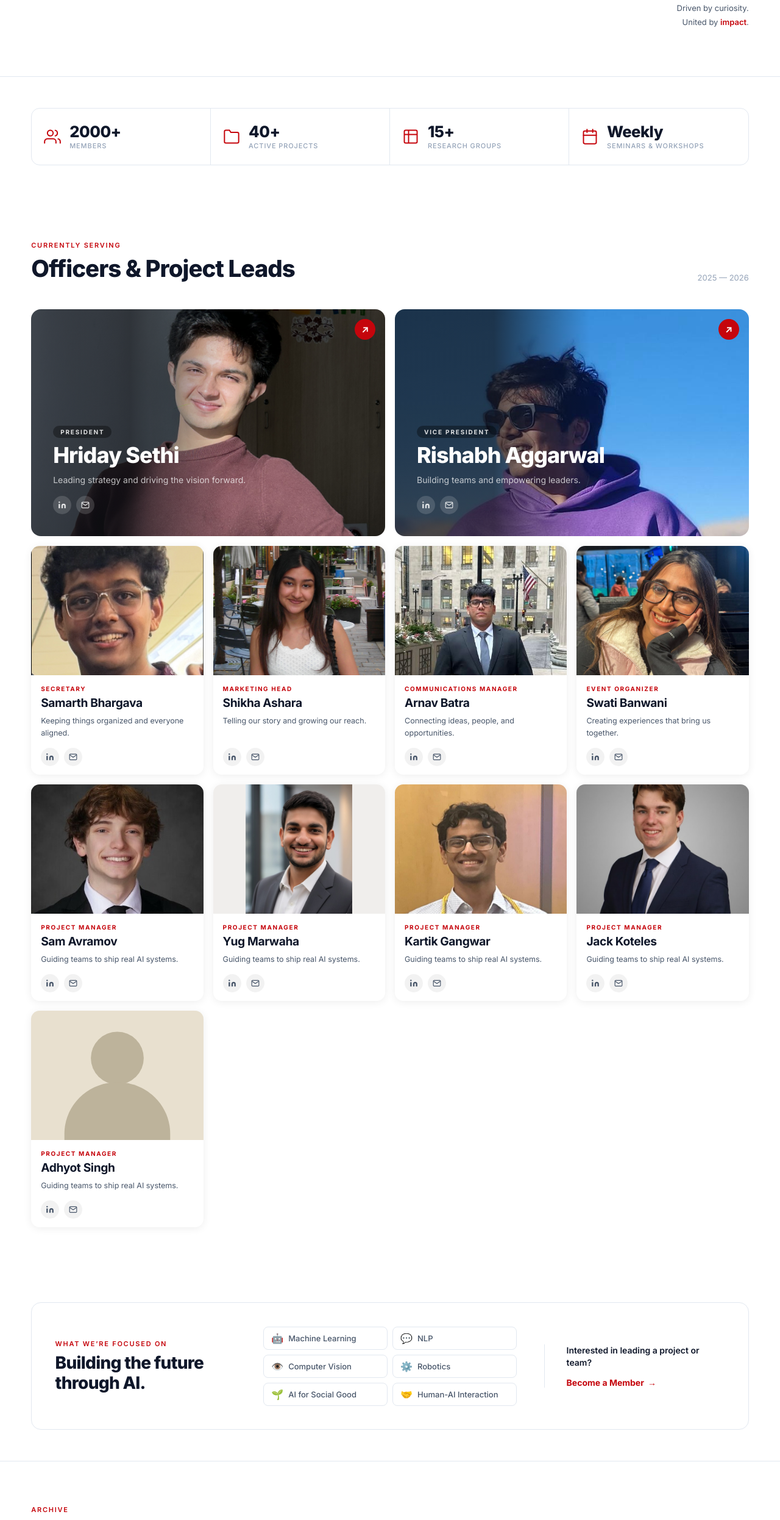
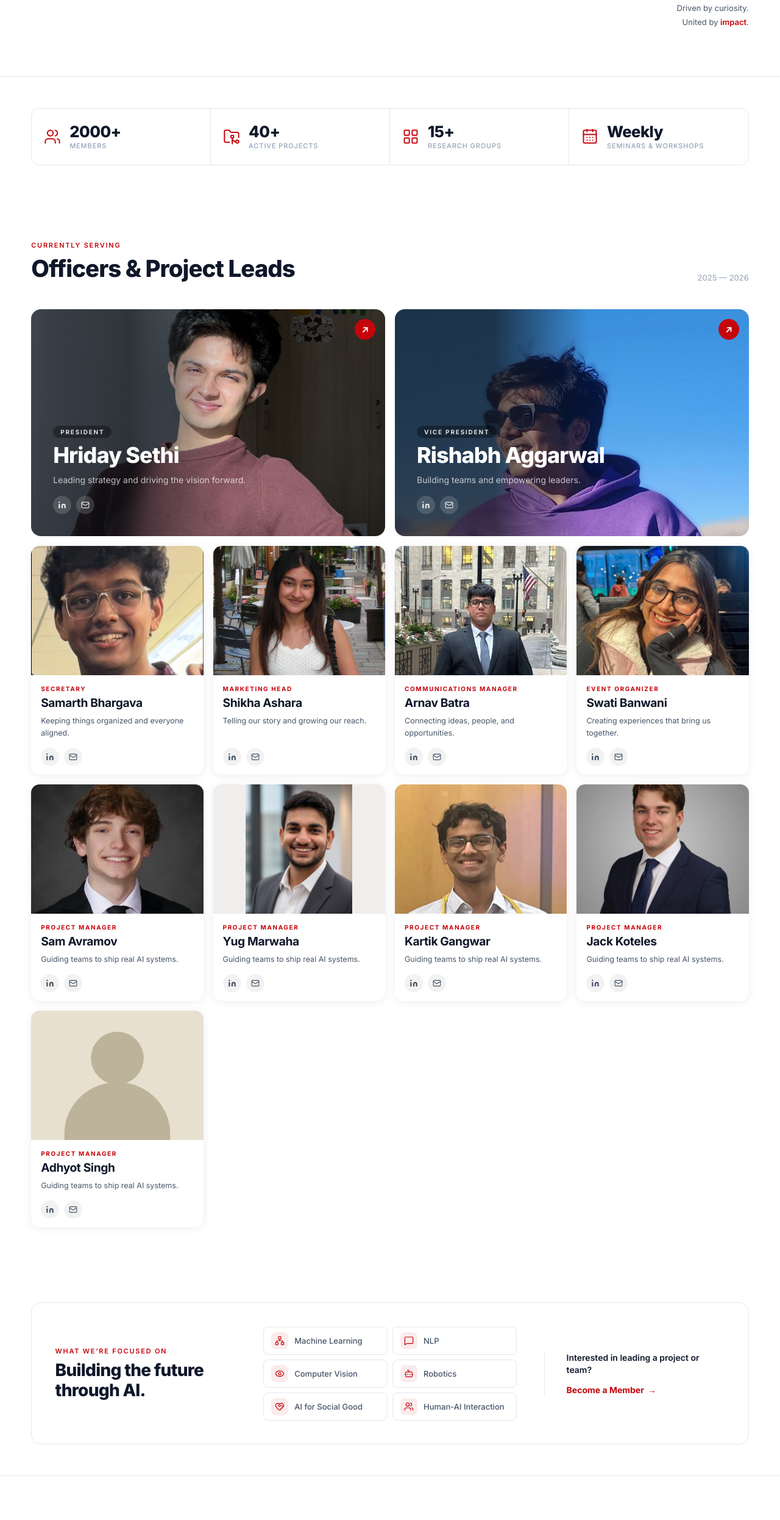
Before and after one commit to aiclubuwmadison/aiclubuwmadison.github.io, a React (Vite) app: page /leadership in a window 1280 px wide. Shown: the part 785-3277 px from the top of the page at 61% size. Built offline with nearby package versions, Linux system fonts and the light colour scheme.

Commit message:
Update Leadership page layout and styles

```diff
--- a/src/components/Leadership.css
+++ b/src/components/Leadership.css
@@ -304,12 +304,20 @@
   display: grid; grid-template-columns: 1fr 1fr; gap: 8px;
 }
 .lead-focus-topic {
-  display: flex; align-items: center; gap: 8px;
+  display: flex; align-items: center; gap: 10px;
   font-size: 13px; font-weight: 500; color: var(--atmos-ink-soft);
   padding: 8px 12px; border-radius: 8px;
   background: var(--atmos-paper); border: 1px solid var(--atmos-hairline);
 }
-.lead-focus-topic-icon { font-size: 16px; flex-shrink: 0; }
+.lead-focus-topic-icon {
+  width: 28px; height: 28px;
+  flex-shrink: 0;
+  display: inline-flex; align-items: center; justify-content: center;
+  border-radius: 8px;
+  background: rgba(197, 5, 12, 0.08);
+  color: var(--atmos-badger);
+}
+.lead-focus-topic-icon svg { width: 16px; height: 16px; }
 
 .lead-focus-cta {
   display: flex; flex-direction: column; align-items: flex-start; gap: 14px;
@@ -376,6 +384,12 @@
 }
 .atmos-archive-panel.is-open { max-height: 6000px; opacity: 1; padding-bottom: 32px; }
 
+.lead-archive-roster {
+  display: flex; flex-direction: column;
+  gap: clamp(20px, 3vw, 32px);
+  padding: 8px 28px 0;
+}
+
 .lead-archive-grid {
   display: grid; grid-template-columns: repeat(auto-fill, minmax(140px,1fr));
   gap: 16px; padding: 8px 28px 0;
--- a/src/components/Leadership.jsx
+++ b/src/components/Leadership.jsx
@@ -1,6 +1,43 @@
 import { useState, useRef, useEffect } from 'react';
 import { Link } from 'react-router-dom';
+import {
+  Mail,
+  Network,
+  MessageSquare,
+  Eye,
+  Bot,
+  HeartHandshake,
+  Users,
+  FolderGit2,
+  LayoutGrid,
+  CalendarDays,
+} from 'lucide-react';
 import './Leadership.css';
+
+const PORTRAIT_PLACEHOLDER = '/images/portraits/_placeholder.svg';
+
+function handlePortraitError(event) {
+  const img = event.currentTarget;
+  if (img.src.endsWith('_placeholder.svg')) return;
+  img.src = PORTRAIT_PLACEHOLDER;
+}
+
+function useResolvedPortrait(file) {
+  const target = `/images/portraits/${file}`;
+  const [src, setSrc] = useState(target);
+  useEffect(() => {
+    setSrc(target);
+    const probe = new Image();
+    probe.onload = () => setSrc(target);
+    probe.onerror = () => setSrc(PORTRAIT_PLACEHOLDER);
+    probe.src = target;
+    return () => {
+      probe.onload = null;
+      probe.onerror = null;
+    };
+  }, [target]);
+  return src;
+}
 
 function useWaveCanvas() {
   const ref = useRef(null);
@@ -91,12 +128,6 @@ const IconLinkedIn = () => (
     <rect x="2" y="9" width="4" height="12"/><circle cx="4" cy="4" r="2"/>
   </svg>
 );
-const IconMail = () => (
-  <svg viewBox="0 0 24 24" fill="none" stroke="currentColor" strokeWidth="2" width="14" height="14" aria-hidden="true">
-    <path d="M4 4h16c1.1 0 2 .9 2 2v12c0 1.1-.9 2-2 2H4c-1.1 0-2-.9-2-2V6c0-1.1.9-2 2-2z"/><polyline points="22,6 12,13 2,6"/>
-  </svg>
-);
-
 const Socials = ({ link }) => (
   <div className="lead-socials">
     {link && (
@@ -105,25 +136,63 @@ const Socials = ({ link }) => (
       </a>
     )}
     <a href="mailto:aiclubuwmadison@gmail.com" className="lead-social-btn" aria-label="Email">
-      <IconMail />
+      <Mail size={14} strokeWidth={2} aria-hidden="true" />
     </a>
   </div>
 );
 
-const ArchiveRoster = ({ data }) => (
-  <div className="lead-archive-grid">
-    {data.flat().map((m, i) => (
-      <div className="lead-archive-card" key={i}>
-        <div className="lead-archive-photo">
-          <img src={`/images/portraits/${m.file}`} alt={m.name} loading="lazy" />
+const FeaturedCard = ({ m }) => {
+  const src = useResolvedPortrait(m.file);
+  return (
+    <div
+      className="lead-featured-card"
+      style={{ backgroundImage: `linear-gradient(to right, rgba(18,18,22,0.72) 28%, rgba(18,18,22,0.0) 55%), url('${src}')` }}
+    >
+      <div className="lead-featured-arrow" aria-hidden="true">↗</div>
+      <span className="lead-card-role lead-card-role--light">{m.title}</span>
+      <h3 className="lead-featured-name">{m.name}</h3>
+      <p className="lead-featured-desc">{ROLE_DESC[m.title] || ''}</p>
+      <Socials link={m.link} />
+    </div>
+  );
+};
+
+const ArchiveRoster = ({ data }) => {
+  const all = data.flat();
+  const featured = all.slice(0, 2);
+  const team = all.slice(2);
+
+  return (
+    <div className="lead-archive-roster">
+      {featured.length > 0 && (
+        <div className="lead-featured-grid">
+          {featured.map((m) => <FeaturedCard key={m.name} m={m} />)}
+        </div>
+      )}
+
+      {team.length > 0 && (
+        <div className="lead-team-grid">
+          {team.map((m) => (
+            <div className="lead-team-card" key={m.name}>
+              <div className="lead-team-photo">
+                <img
+                  src={`/images/portraits/${m.file}`}
+                  alt={m.name}
+                  loading="lazy"
+                  onError={handlePortraitError}
+                />
               </div>
               <span className="lead-card-role">{m.title}</span>
-        <p className="lead-archive-name">{m.name}</p>
+              <h4 className="lead-team-name">{m.name}</h4>
+              <p className="lead-team-desc">{ROLE_DESC[m.title] || 'Contributing to AI@UW.'}</p>
               <Socials link={m.link} />
             </div>
           ))}
         </div>
+      )}
+    </div>
   );
+};
 
 const ArchiveSection = ({ id, num, title, meta, data, isOpen, onToggle }) => (
   <div className="atmos-archive">
@@ -226,12 +295,12 @@ const Leadership = () => {
   const team       = allCurrent.slice(2);
 
   const FOCUS_TOPICS = [
-    { icon: '🤖', label: 'Machine Learning' },
-    { icon: '💬', label: 'NLP' },
-    { icon: '👁️', label: 'Computer Vision' },
-    { icon: '⚙️', label: 'Robotics' },
-    { icon: '🌱', label: 'AI for Social Good' },
-    { icon: '🤝', label: 'Human-AI Interaction' },
+    { Icon: Network,        label: 'Machine Learning' },
+    { Icon: MessageSquare,  label: 'NLP' },
+    { Icon: Eye,            label: 'Computer Vision' },
+    { Icon: Bot,            label: 'Robotics' },
+    { Icon: HeartHandshake, label: 'AI for Social Good' },
+    { Icon: Users,          label: 'Human-AI Interaction' },
   ];
 
   return (
@@ -285,28 +354,19 @@ const Leadership = () => {
       <div className="atmos-shell">
         <div className="lead-stats">
           <div className="lead-stat">
-            <svg className="lead-stat-icon" viewBox="0 0 24 24" fill="none" stroke="currentColor" strokeWidth="1.7" strokeLinecap="round">
-              <path d="M17 21v-2a4 4 0 00-4-4H5a4 4 0 00-4 4v2"/><circle cx="9" cy="7" r="4"/>
-              <path d="M23 21v-2a4 4 0 00-3-3.87M16 3.13a4 4 0 010 7.74"/>
-            </svg>
+            <Users className="lead-stat-icon" strokeWidth={1.7} aria-hidden="true" />
             <div><span className="lead-stat-num">2000+</span><span className="lead-stat-label">Members</span></div>
           </div>
           <div className="lead-stat">
-            <svg className="lead-stat-icon" viewBox="0 0 24 24" fill="none" stroke="currentColor" strokeWidth="1.7" strokeLinecap="round">
-              <path d="M22 19a2 2 0 01-2 2H4a2 2 0 01-2-2V5a2 2 0 012-2h5l2 3h9a2 2 0 012 2z"/>
-            </svg>
+            <FolderGit2 className="lead-stat-icon" strokeWidth={1.7} aria-hidden="true" />
             <div><span className="lead-stat-num">40+</span><span className="lead-stat-label">Active Projects</span></div>
           </div>
           <div className="lead-stat">
-            <svg className="lead-stat-icon" viewBox="0 0 24 24" fill="none" stroke="currentColor" strokeWidth="1.7" strokeLinecap="round">
-              <path d="M9 3H5a2 2 0 00-2 2v4m6-6h10a2 2 0 012 2v4M9 3v18m0 0h10a2 2 0 002-2V9M9 21H5a2 2 0 01-2-2V9m0 0h18"/>
-            </svg>
+            <LayoutGrid className="lead-stat-icon" strokeWidth={1.7} aria-hidden="true" />
             <div><span className="lead-stat-num">15+</span><span className="lead-stat-label">Research Groups</span></div>
           </div>
           <div className="lead-stat">
-            <svg className="lead-stat-icon" viewBox="0 0 24 24" fill="none" stroke="currentColor" strokeWidth="1.7" strokeLinecap="round">
-              <rect x="3" y="4" width="18" height="18" rx="2"/><line x1="16" y1="2" x2="16" y2="6"/><line x1="8" y1="2" x2="8" y2="6"/><line x1="3" y1="10" x2="21" y2="10"/>
-            </svg>
+            <CalendarDays className="lead-stat-icon" strokeWidth={1.7} aria-hidden="true" />
             <div><span className="lead-stat-num">Weekly</span><span className="lead-stat-label">Seminars &amp; Workshops</span></div>
           </div>
         </div>
@@ -325,19 +385,7 @@ const Leadership = () => {
 
           {/* Featured 2-col dark cards */}
           <div className="lead-featured-grid">
-            {featured.map((m) => (
-              <div
-                key={m.name}
-                className="lead-featured-card"
-                style={{ backgroundImage: `linear-gradient(to right, rgba(18,18,22,0.72) 28%, rgba(18,18,22,0.0) 55%), url('/images/portraits/${m.file}')` }}
-              >
-                <div className="lead-featured-arrow" aria-hidden="true">↗</div>
-                <span className="lead-card-role lead-card-role--light">{m.title}</span>
-                <h3 className="lead-featured-name">{m.name}</h3>
-                <p className="lead-featured-desc">{ROLE_DESC[m.title] || ''}</p>
-                <Socials link={m.link} />
-              </div>
-            ))}
+            {featured.map((m) => <FeaturedCard key={m.name} m={m} />)}
           </div>
 
           {/* Team cards grid */}
@@ -349,6 +397,7 @@ const Leadership = () => {
                     src={`/images/portraits/${m.file}`}
                     alt={m.name}
                     loading="lazy"
+                    onError={handlePortraitError}
                     style={m.name === 'Yug Marwaha' ? { objectFit: 'contain', objectPosition: 'center center', background: '#f0eeec' } : undefined}
                   />
                 </div>
@@ -371,10 +420,12 @@ const Leadership = () => {
               <h2 className="lead-focus-title">Building the future through AI.</h2>
             </div>
             <div className="lead-focus-topics">
-              {FOCUS_TOPICS.map((t) => (
-                <div className="lead-focus-topic" key={t.label}>
-                  <span className="lead-focus-topic-icon">{t.icon}</span>
-                  {t.label}
+              {FOCUS_TOPICS.map(({ Icon, label }) => (
+                <div className="lead-focus-topic" key={label}>
+                  <span className="lead-focus-topic-icon">
+                    <Icon size={16} strokeWidth={1.8} aria-hidden="true" />
+                  </span>
+                  {label}
                 </div>
               ))}
             </div>
```
Lines whose indentation alone changed are shown as unchanged.
